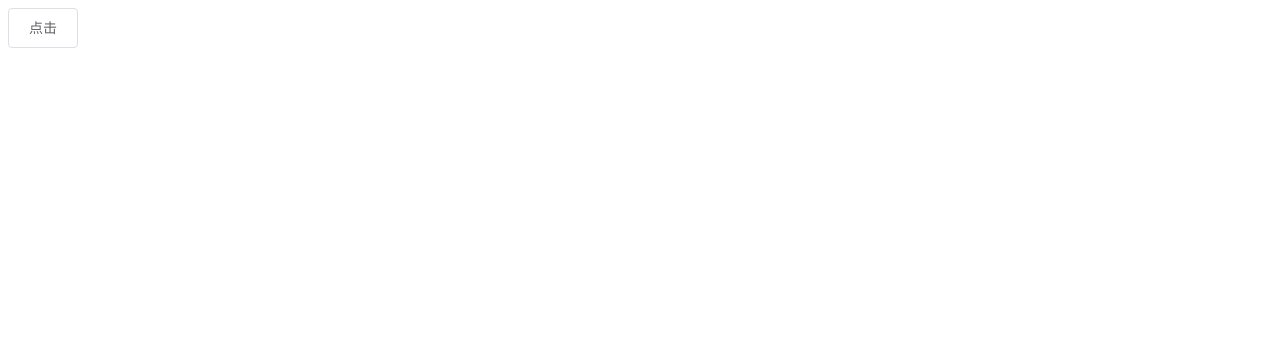
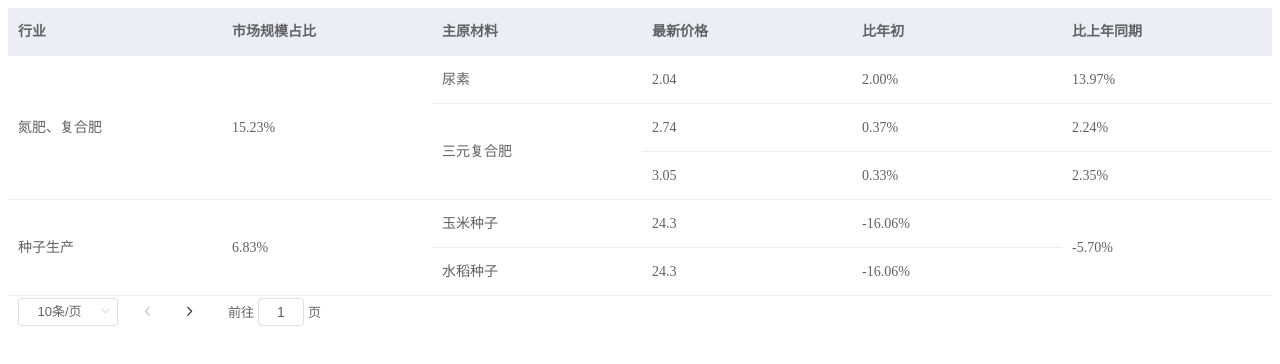
Before and after one commit to Drikechan/semi-design, a Vue app: page / in a window 1280 px wide. Shown: the top 364 px of the page. Built offline with nearby package versions, Linux system fonts and the light colour scheme.

Commit message:
添加table、input

```diff
--- a/src/App.vue
+++ b/src/App.vue
@@ -1,38 +1,104 @@
 <template>
-  <div id="app">
-    <el-button @click="show">点击</el-button>
-    <el-dialog :visible="visibleFlag">
-        <michael-select v-model="value1.name" :options="options" :multiple="true"  :collapse-tags="true" ></michael-select>
-    </el-dialog>
+  <div>
+    <orsd-table :data="data" :columns="columns" @current-change="handlerCurrent" :merge="['name', 'proportion', 'material', 'value3']">
+    </orsd-table>
   </div>
 </template>
 
 <script>
-import michaelSelect from '@/components/Select/index'
+import OrsdTable from './components/Table/index.vue';
 export default {
+  name: 'App',
   components: {
-    michaelSelect
+    OrsdTable,
   },
   data: () => ({
-    value1: {
-      name: []
+    columns: [
+      {
+        prop: 'name',
+        label: '行业',
+      },
+      {
+        prop: 'proportion',
+        label: '市场规模占比',
+      },
+      {
+        prop: 'material',
+        label: '主原材料',
+      },
+      {
+        prop: 'value1',
+        label: '最新价格',
+      },
+      {
+        prop: 'value2',
+        label: '比年初',
+      },
+      {
+        prop: 'value3',
+        label: '比上年同期',
+      },
+    ],
+    data: [
+      {
+        name: ' 氮肥、复合肥',
+        proportion: '15.23%',
+        material: '尿素',
+        value1: '2.04',
+        value2: '2.00%',
+        value3: '	13.97%',
+      },
+      {
+        name: ' 氮肥、复合肥',
+        proportion: '15.23%',
+        material: '三元复合肥',
+        value1: '2.74',
+        value2: '0.37%',
+        value3: '	2.24%',
+      },
+      {
+        name: ' 氮肥、复合肥',
+        proportion: '15.23%',
+        material: '三元复合肥',
+        value1: '3.05',
+        value2: '0.33%',
+        value3: '	2.35%',
+      },
+      {
+        name: ' 种子生产',
+        proportion: '6.83%',
+        material: '玉米种子',
+        value1: '24.3',
+        value2: '-16.06%',
+        value3: '	-5.70%',
+      },
+      {
+        name: ' 种子生产',
+        proportion: '6.83%',
+        material: '水稻种子',
+        value1: '24.3',
+        value2: '-16.06%',
+        value3: '	-5.70%',
+      },
+    ],
+    pageInfo: {
+      current: 1,
+      pageSize: 5,
     },
-    options: [],
-    visibleFlag: false
+    total: 0,
   }),
-  created () {
-    this.createData();
+  methods: {
+    getTableList() {
+      const data = this.tableData;
+      this.total = this.tableData.length;
+      console.log(data);
+    },
+    handlerCurrent(current) {
+      console.log(current);
+    },
   },
-  methods: {
-    createData () {
-      for (let i = 0; i < 20000; i++) {
-        this.options.push({text: `选项${i}`, value: i})
-      }
-    },
-    show() {
-      this.visibleFlag = true;
-      this.value1.name = [19999]
-    }
-  }
-}
+};
 </script>
+
+<style>
+</style>
--- a/src/components/Table/index.vue
+++ b/src/components/Table/index.vue
@@ -1,26 +1,102 @@
 <template>
   <div>
-    <el-table v-bind="$attrs" v-on="$listeners">
+    <el-table :data="data" v-bind="$attrs" v-on="$listeners" :header-cell-style="defaultOptions.orisTableHeader"
+      :stripe="defaultOptions.stripe" :span-method="this.merge ? this.mergeMethod : this.spanMethod">
       <template v-for="item in columns">
-        <el-table-column v-bind="item" :key="item.prop" :align="item.align || 'left'"></el-table-column>
+        <slot v-if="item.slot" :name="item.slot"></slot>
+        <el-table-column v-else v-bind="item" :key="item.prop" :align="item.align || 'left'"></el-table-column>
       </template>
     </el-table>
+    <el-pagination v-if="pagination" v-bind="$attrs" v-on="$listeners" :layout="layout" :page-sizes="pageSizes"></el-pagination>
   </div>
 </template>
 
 <script>
 export default {
-  name: 'OrsdTable',
+  name: 'OrisdTable',
   props: {
+    data: {
+      type: Array,
+      default: () => []
+    },
     columns: {
+      type: Array,
+      default: () => [],
+    },
+    pagination: {
+      type: Boolean,
+      default: true
+    },
+    layout: {
+      type: String,
+      default: "total, sizes, prev, pager, next, jumper"
+    },
+    pageSizes: {
+      type: Array,
+      default: () => [10, 20, 50, 100, 300, 500]
+    },
+    merge: {
       type: Array,
       default: () => []
     }
+  },
+  data: () => ({
+    defaultOptions: {
+      border: false,
+      stripe: false,
+      orisTableHeader: { background: '#EBEEF5', color: '#606266' },
+    },
+    mergeLine: {},
+    mergeIndex: {}
+  }),
+  created() {
+    this.getMergeArr(this.data, this.merge)
+  },
+  methods: {
+    /* eslint-disable */
+    getMergeArr (tableData, merge) {
+      if (!merge) return
+      this.mergeLine = {}
+      this.mergeIndex = {}
+      merge.forEach(item => {
+        tableData.forEach((data, i) => {
+          if (i === 0) {
+            this.mergeIndex[item] = this.mergeIndex[item] || [];
+            this.mergeIndex[item].push(1);
+            this.mergeLine[item] = 0;
+          } else {
+            if (data[item] === tableData[i - 1][item]) {
+              this.mergeIndex[item][this.mergeLine[item]] += 1
+              this.mergeIndex[item].push(0)
+            } else {
+              this.mergeIndex[item].push(1)
+              this.mergeLine[item] = i
+            }
+          }
+        })
+      })
+
+
+    },
+    mergeMethod ({ row, column, rowIndex, columnIndex }) {
+      const index = this.merge.indexOf(column.property)
+      if (index > -1) {
+        const _row = this.mergeIndex[this.merge[index]][rowIndex]
+        const _col = _row > 0 ? 1 : 0
+        return {
+          rowspan: _row,
+          colspan: _col
+        }
+      }
+    }
+  },
+  watch: {
+    merge () {
+      this.getMergeArr(this.data, this.merge)
+    }
   }
-
-}
+};
 </script>
 
 <style>
-
 </style>
--- /dev/null
+++ b/vue.config.js
@@ -0,0 +1,16 @@
+const path = require('path')
+
+const  resolve =(dir) => {
+  return path.join(__dirname, dir)
+}
+
+module.exports = {
+  configureWebpack: {
+    name: '11111',
+    resolve: {
+      alias: {
+        '@': resolve('src')
+      }
+    }
+  },
+}
```
Also changed, not shown: src/components/Input/index.vue (+6 -1 lines).
